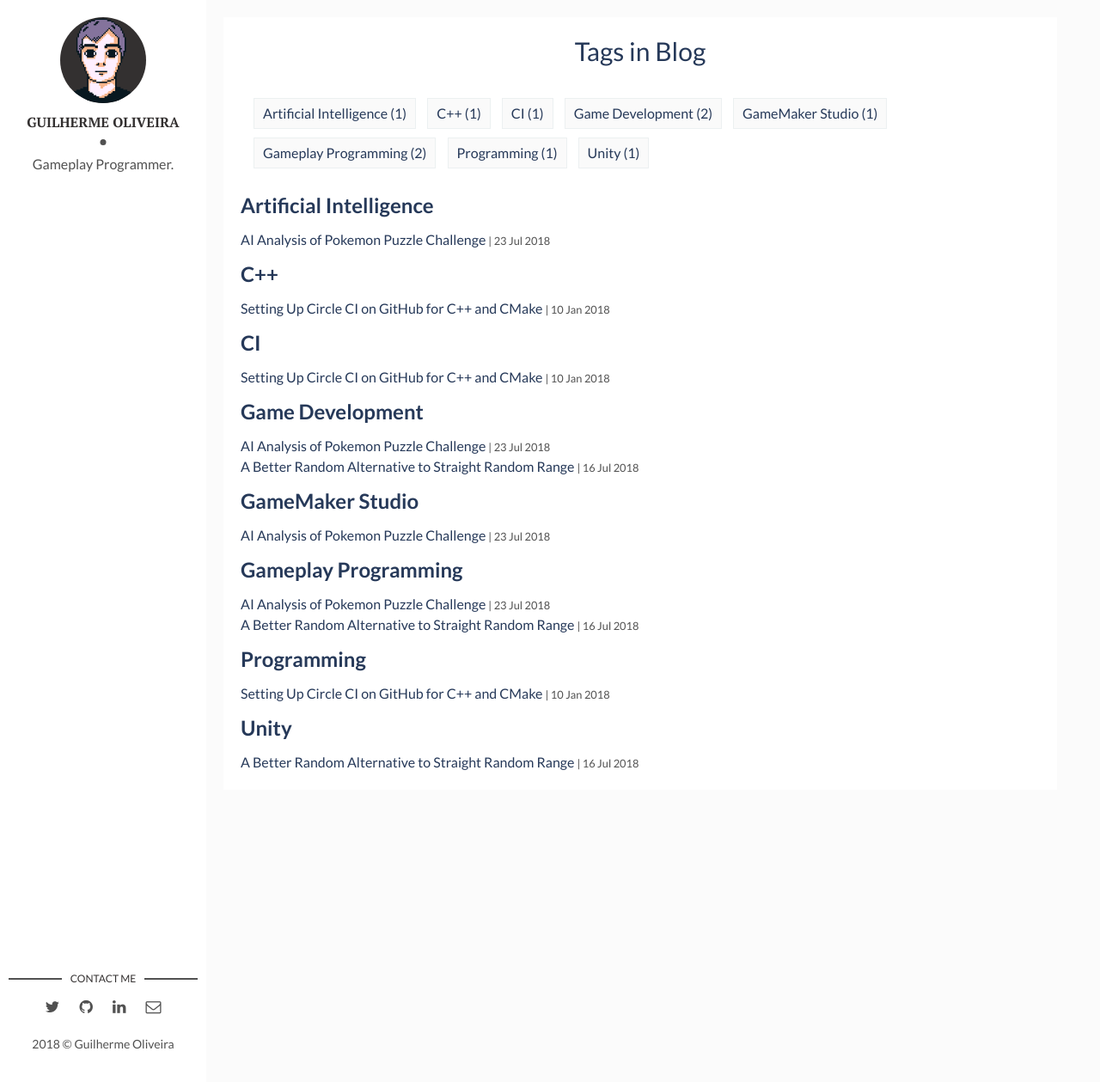
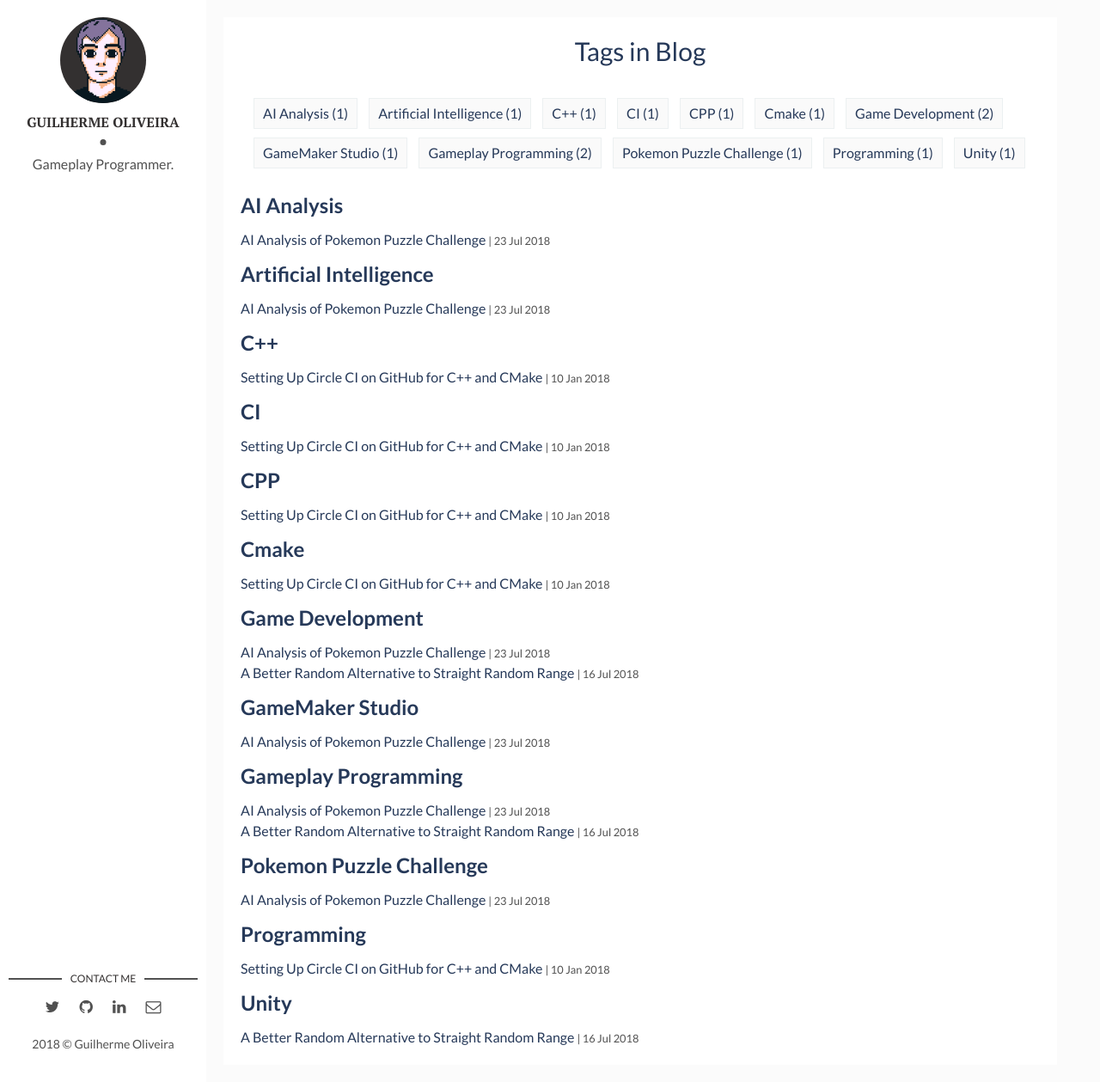
Before and after one commit to guilhermepo2/blog, a Jekyll site: the page built from tags.html, in a window 1280 px wide and 1259 px high. Shown: the whole window at 86% size. Built offline with Jekyll 4.4.1, drawn with Linux system fonts in a browser that asks for light colours.

Commit message:
small changes on the blog

```diff
--- a/_posts/2018-01-05-simple-ci-for-cpp.markdown
+++ b/_posts/2018-01-05-simple-ci-for-cpp.markdown
@@ -4,7 +4,7 @@ title: Setting Up Circle CI on GitHub for C++ and CMake
 date: 2018-01-10 10:37:20 -0200
 description: Ever wanted to set up your own continuous integration? You can do that with GitHub and CircleCI. Check out how I did for C++ and CMake!
 img: mistake.jpg
-tags: [C++, CI, Programming]
+tags: [C++, CPP, Cmake, CI, Programming]
 ---
 
 It’s been 3 months or more since I started my internship on automated testing. I studied and learned about docker, testing libraries, automated testing (of course), continuous development and, finally, continuous integration. Knowing about all of this made me a programmer twice as better than I was. This is a lot of improvement for 3 months and some days. So I started picking interest in testing related tasks also on personal projects and on my most recent one I decided to set up a CI environment on GitHub.
--- a/_posts/2018-07-15-a-better-random-alternative.markdown
+++ b/_posts/2018-07-15-a-better-random-alternative.markdown
@@ -2,7 +2,7 @@
 layout: post
 title: A Better Random Alternative to Straight Random Range
 date: 2018-07-15 21:37:20 -0300
-description: Having problems with bad randomness? Check this out!
+description: Having problems with bad randomness on Unity? Check this out!
 img: dice-roll.jpg
 tags: [Gameplay Programming, Unity, Game Development]
 ---
--- a/_posts/2018-07-23-ai-analysis-pokemon-puzzle-challenge.markdown
+++ b/_posts/2018-07-23-ai-analysis-pokemon-puzzle-challenge.markdown
@@ -4,7 +4,7 @@ title: AI Analysis of Pokemon Puzzle Challenge
 date: 2018-07-23 19:31:20 -0300
 description: Let's figure out this AI!
 img: pkm-puzzle.jpg
-tags: [Gameplay Programming, GameMaker Studio, Game Development, Artificial Intelligence]
+tags: [Gameplay Programming, GameMaker Studio, Game Development, Artificial Intelligence, AI Analysis, Pokemon Puzzle Challenge]
 ---
 
 After 3 hours trying to download OpenEmu for Mac OS (Thanks Brazilian Internet) I was finally able to play Pokemon Puzzle Challenge and try to analyze it! (Don't worry, I have a copy on my 3DS so it's totally legal!)
```
